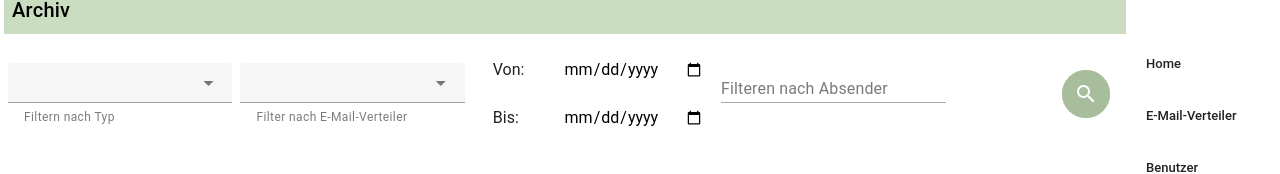
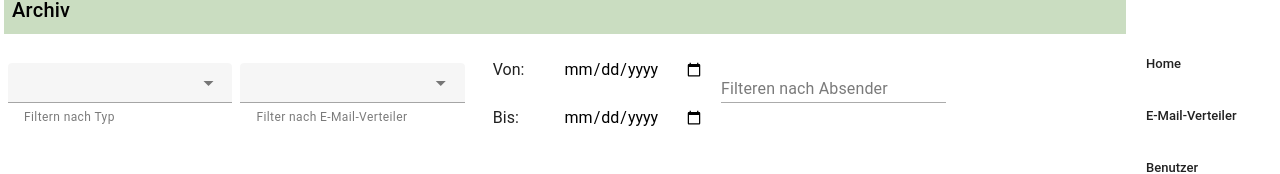
Before and after one commit to OpenBfS/imis-iam, a Vue app in the folder client/: page /#/archive/1 in a window 1280 px wide. Shown: the part 122-296 px from the top of the page. Built offline with nearby package versions, Linux system fonts and the light colour scheme; no server answers.

Commit message:
Remove the search button
* As the search is done through other elements.

```diff
--- a/client/src/components/Mailing/Archive.vue
+++ b/client/src/components/Mailing/Archive.vue
@@ -59,19 +59,6 @@
         :label="$t('mailinglist.filter_by_sender')"
         v-model="sender"
       ></v-text-field>
-      <v-tooltip location="top">
-        <template v-slot:activator="{ props }">
-          <v-btn
-            v-bind="props"
-            color="accent"
-            class="mr-4 ml-auto"
-            icon="mdi-magnify"
-            disabled
-          >
-          </v-btn>
-        </template>
-        <span>{{ $t("archive.search") }}</span>
-      </v-tooltip>
     </v-row>
     <v-row>
       <v-col cols="12" class="mt-6">
```
